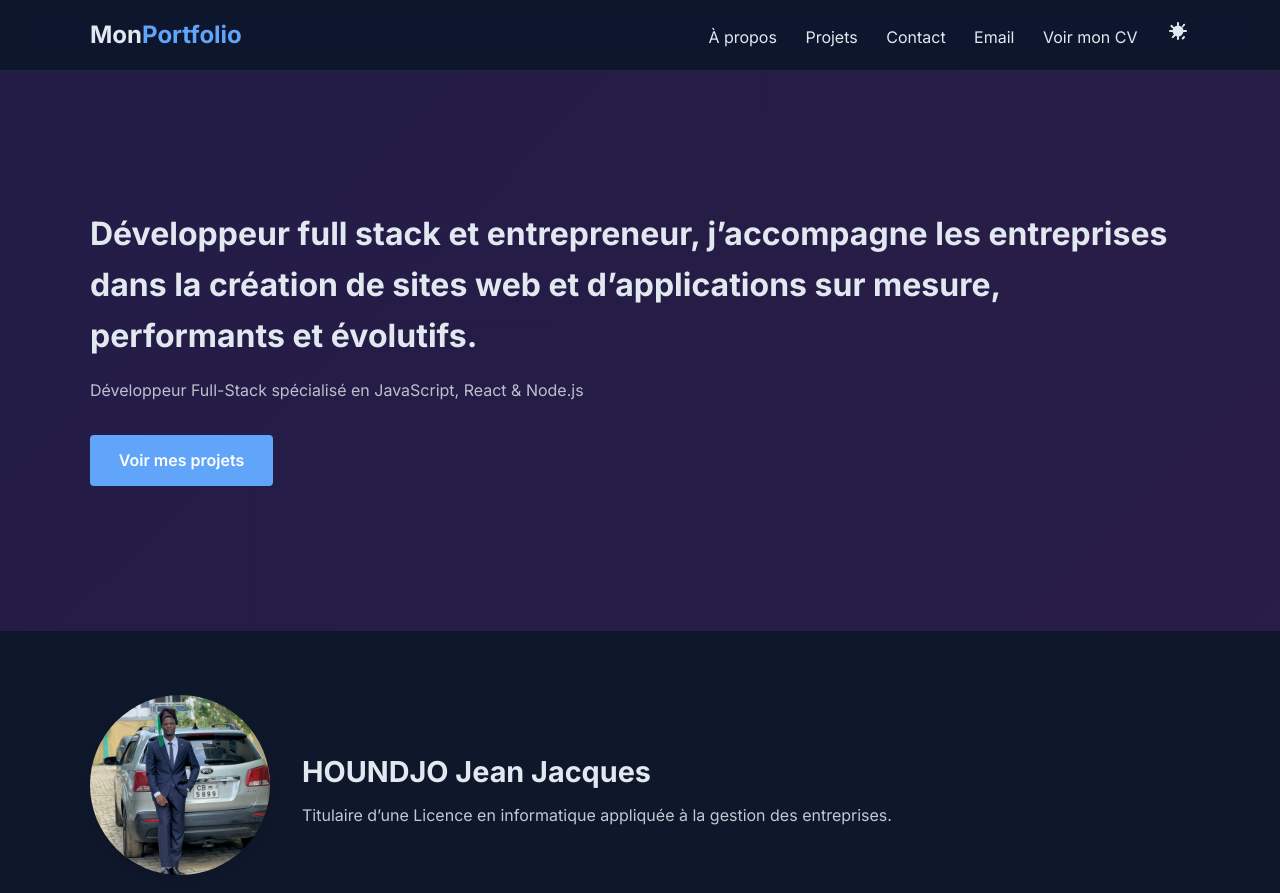
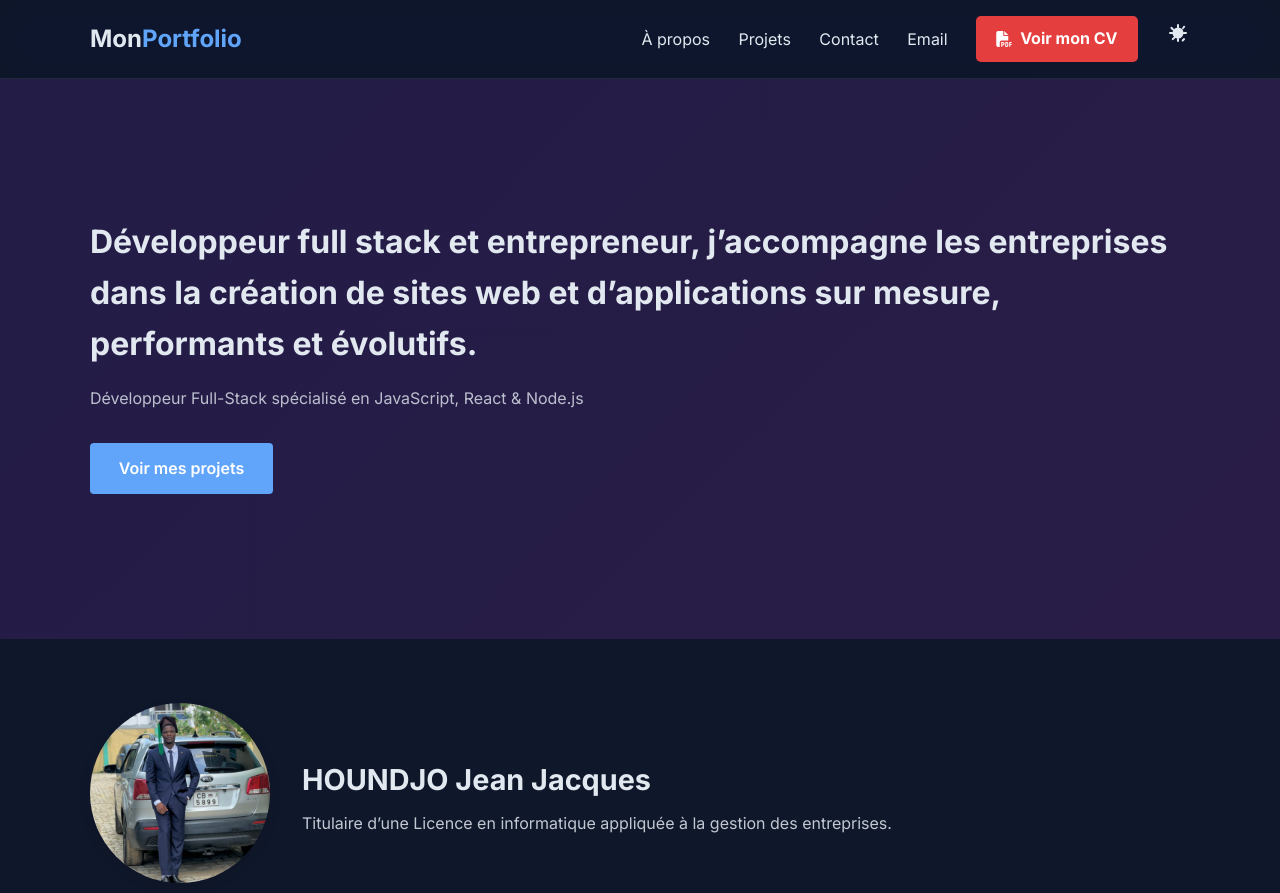
Before and after one commit to houndjoelite/Portfolio, a plain HTML site: page index.html in a window 1280 px wide. Shown: the top 893 px of the page. Drawn offline with nearby package versions, Linux system fonts and the light colour scheme.

Commit message:
Ajout du lien vers le CV

```diff
--- a/index.html
+++ b/index.html
@@ -1,6 +1,8 @@
 <!DOCTYPE html>
 <html lang="fr">
 <head>
+    <link rel="stylesheet" href="https://cdnjs.cloudflare.com/ajax/libs/font-awesome/6.4.0/css/all.min.css">
+
     <meta charset="UTF-8" />
     <meta name="viewport" content="width=device-width, initial-scale=1.0" />
     <!-- SEO meta -->
@@ -37,7 +39,19 @@
                 <a href="#projects">Projets</a>
                 <a href="#contact">Contact</a>
                 <a href="mailto:houndjojeanjacques82@gmail.com">Email</a>
-                <a href="CV.pdf" target="_blank">Voir mon CV</a>
+                <a href="cv.pdf" target="_blank" style="
+  display: inline-flex;
+  align-items: center;
+  gap: 8px;
+  padding: 10px 20px;
+  background-color: #E53E3E;
+  color: white;
+  text-decoration: none;
+  border-radius: 5px;
+  font-weight: bold;
+">
+  <i class="fas fa-file-pdf"></i> Voir mon CV
+</a>
 
                 <button id="theme-toggle" aria-label="Changer le thème">
                     <svg id="theme-icon" xmlns="http://www.w3.org/2000/svg" width="24" height="24" fill="currentColor" viewBox="0 0 24 24">
```
